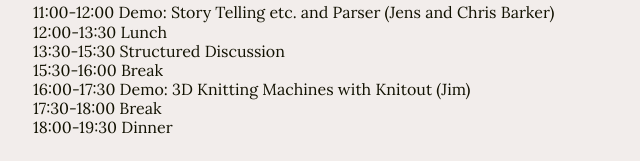
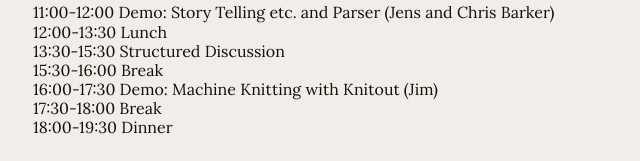
Before and after one commit to shonan233/shonan233.github.io, a plain HTML site: page index.html in a window 1280 px wide. Shown: the part 1373-1534 px from the top of the page, 297-937 px from the left. Drawn offline with nearby package versions, Linux system fonts and the light colour scheme; a web font is replaced by a local one.

Commit message:
demo title

```diff
--- a/index.html
+++ b/index.html
@@ -109,7 +109,7 @@ We will address the following three research questions:
         <li>12:00-13:30 Lunch</li>
         <li>13:30-15:30 Structured Discussion</li>
         <li>15:30-16:00 Break</li>
-        <li>16:00-17:30 Demo: 3D Knitting Machines with Knitout (Jim) </li>
+        <li>16:00-17:30 Demo: Machine Knitting with Knitout (Jim)</li>
         <li>17:30-18:00 Break</li>
         <li>18:00-19:30 Dinner</li>
     </ul>
```
